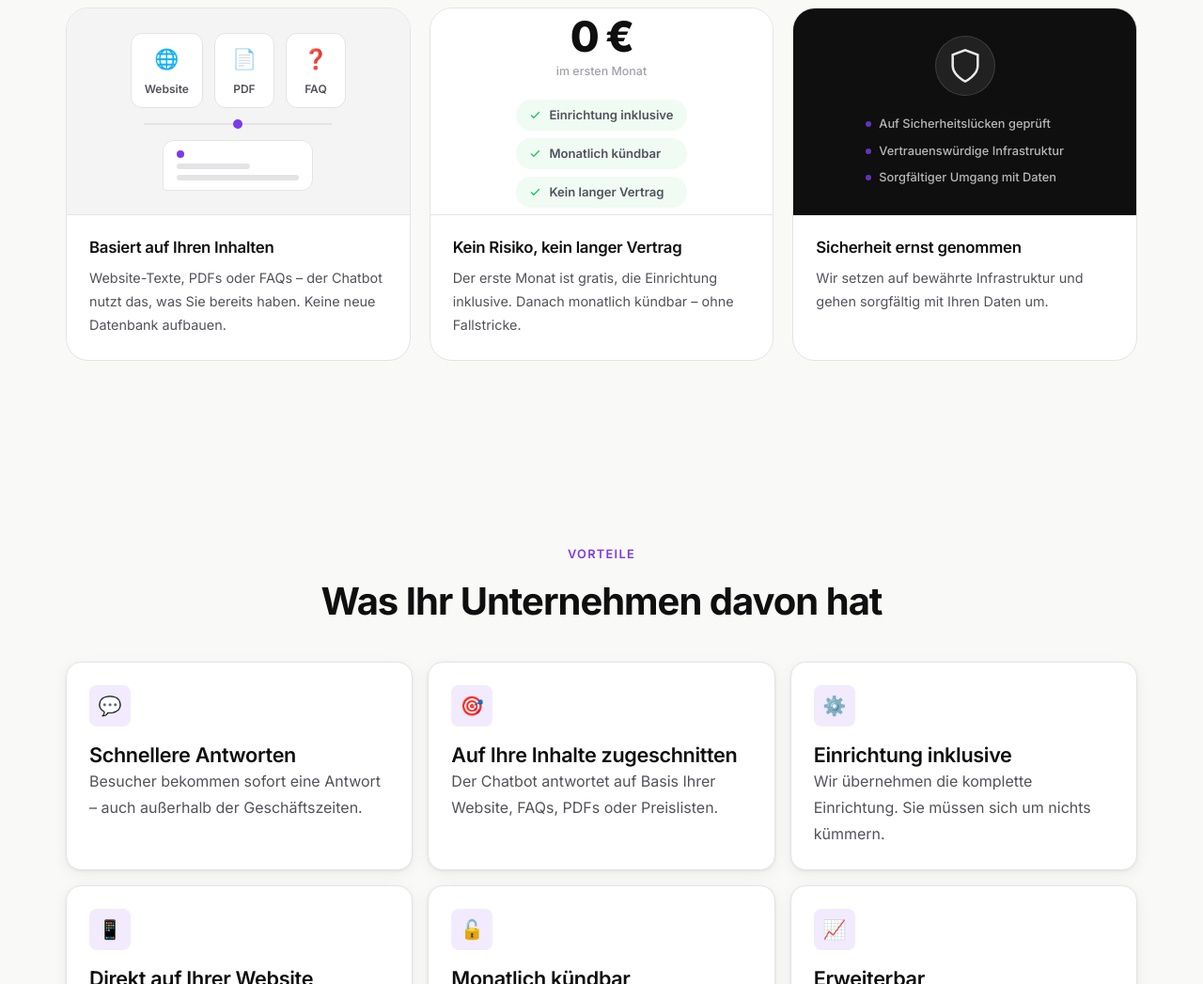
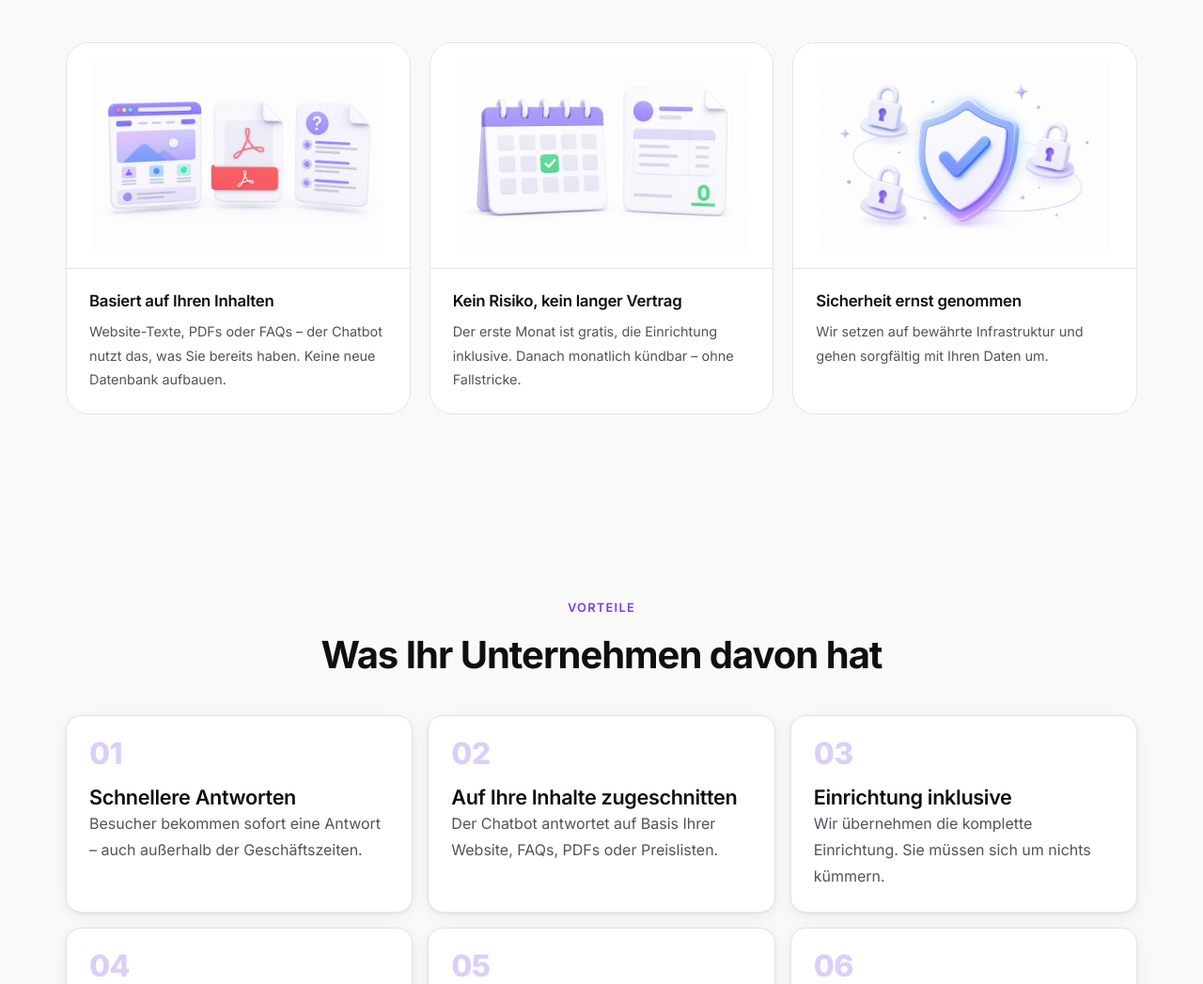
Before and after one commit to dominikzeiner07-cell/zeinersystems-website.new, a plain HTML site: page index.html in a window 1280 px wide. Shown: the part 1113-2160 px from the top of the page at 94% size. Drawn offline with Linux system fonts and the light colour scheme.

Commit message:
new stuff

```diff
--- a/css/style.css
+++ b/css/style.css
@@ -178,6 +178,19 @@ section { padding: var(--sp-16) 0; }
 }
 .card-icon.accent { background: rgba(124,58,237,.1); }
 
+.feat-num {
+  font-size: 2rem;
+  font-weight: 800;
+  background: linear-gradient(135deg, #7c3aed 0%, #3b82f6 100%);
+  -webkit-background-clip: text;
+  -webkit-text-fill-color: transparent;
+  background-clip: text;
+  opacity: 0.25;
+  margin-bottom: var(--sp-4);
+  line-height: 1;
+  letter-spacing: -0.02em;
+}
+
 /* ── Navigation ───────────────────────────────────────────── */
 .nav {
   position: sticky;
@@ -316,11 +329,11 @@ section { padding: var(--sp-16) 0; }
     text-align: left;
   }
   .hero-text { flex: 1 1 0; min-width: 0; }
-  .hero-visual { flex: 0 0 46%; width: 46%; margin: 0; }
+  .hero-visual { flex: 0 0 42%; width: 42%; margin: 0; }
 }
 
 @media (min-width: 1200px) {
-  .hero-visual { flex: 0 0 48%; width: 48%; }
+  .hero-visual { flex: 0 0 44%; width: 44%; }
 }
 
 .hero-badge { margin-bottom: var(--sp-5); }
@@ -370,8 +383,24 @@ section { padding: var(--sp-16) 0; }
 /* Visual slot — swap out .chat-preview for a <video> or <img> when ready */
 .hero-visual {
   width: 100%;
-  max-width: 560px;
+  max-width: 480px;
   margin: 0 auto;
+}
+
+.hero-video-wrap {
+  border-radius: var(--radius-xl);
+  overflow: hidden;
+  box-shadow: inset 0 0 0 6px white, 0 8px 40px rgba(0,0,0,.04), 0 1px 4px rgba(0,0,0,.02);
+  border: 1px solid rgba(0,0,0,.06);
+  background: var(--white);
+  aspect-ratio: 3 / 4;
+  line-height: 0;
+}
+.hero-video-wrap video {
+  width: 100%;
+  height: 100%;
+  object-fit: cover;
+  display: block;
 }
 
 .chat-preview {
@@ -497,17 +526,22 @@ section { padding: var(--sp-16) 0; }
 
 /* Visual area — same height on all cards */
 .highlight-visual {
-  height: 200px;
-  background: var(--gray-50);
-  display: flex;
-  flex-direction: column;
+  height: 220px;
+  background: var(--white);
+  display: flex;
   align-items: center;
   justify-content: center;
-  gap: var(--sp-4);
-  padding: var(--sp-6);
+  padding: var(--sp-4);
   border-bottom: 1px solid var(--gray-100);
-}
-@media (min-width: 768px) { .highlight-visual { height: 220px; } }
+  overflow: hidden;
+}
+@media (min-width: 768px) { .highlight-visual { height: 240px; } }
+
+.highlight-card-img {
+  width: 100%;
+  height: 100%;
+  object-fit: contain;
+}
 
 .highlight-body {
   padding: var(--sp-6);
--- a/index.html
+++ b/index.html
@@ -100,14 +100,15 @@
 
           <!-- Right: Visual -->
           <div class="hero-visual" aria-hidden="true">
+            <div class="hero-video-wrap">
               <video
                 src="assets/animation-prototyp.MOV"
                 autoplay
                 loop
                 muted
                 playsinline
-              style="width:100%; border-radius: var(--radius-xl); display:block;"
               ></video>
+            </div>
           </div>
 
         </div>
@@ -132,28 +133,8 @@
 
           <!-- Card 1: Ihre Inhalte -->
           <div class="highlight-card">
-            <div class="highlight-visual hl-visual-content" aria-hidden="true">
-              <div class="hl-sources">
-                <div class="hl-source-item">
-                  <span>🌐</span><span>Website</span>
-                </div>
-                <div class="hl-source-item">
-                  <span>📄</span><span>PDF</span>
-                </div>
-                <div class="hl-source-item">
-                  <span>❓</span><span>FAQ</span>
-                </div>
-              </div>
-              <div class="hl-arrow-row">
-                <div class="hl-arrow-line"></div>
-                <div class="hl-arrow-dot"></div>
-                <div class="hl-arrow-line"></div>
-              </div>
-              <div class="hl-chat-bubble">
-                <div class="hl-chat-dot"></div>
-                <div class="hl-chat-line short"></div>
-                <div class="hl-chat-line"></div>
-              </div>
+            <div class="highlight-visual" aria-hidden="true">
+              <img src="assets/card1HP.png" alt="" class="highlight-card-img" />
             </div>
             <div class="highlight-body">
               <h3>Basiert auf Ihren Inhalten</h3>
@@ -163,25 +144,8 @@
 
           <!-- Card 2: Kein Risiko -->
           <div class="highlight-card">
-            <div class="highlight-visual hl-visual-risk" aria-hidden="true">
-              <div class="hl-risk-price">
-                <span class="hl-risk-zero">0 €</span>
-                <span class="hl-risk-label">im ersten Monat</span>
-              </div>
-              <div class="hl-risk-items">
-                <div class="hl-risk-item">
-                  <svg width="13" height="13" viewBox="0 0 24 24" fill="none" stroke="#22c55e" stroke-width="2.5"><polyline points="20 6 9 17 4 12"></polyline></svg>
-                  Einrichtung inklusive
-                </div>
-                <div class="hl-risk-item">
-                  <svg width="13" height="13" viewBox="0 0 24 24" fill="none" stroke="#22c55e" stroke-width="2.5"><polyline points="20 6 9 17 4 12"></polyline></svg>
-                  Monatlich kündbar
-                </div>
-                <div class="hl-risk-item">
-                  <svg width="13" height="13" viewBox="0 0 24 24" fill="none" stroke="#22c55e" stroke-width="2.5"><polyline points="20 6 9 17 4 12"></polyline></svg>
-                  Kein langer Vertrag
-                </div>
-              </div>
+            <div class="highlight-visual" aria-hidden="true">
+              <img src="assets/card2HP.png" alt="" class="highlight-card-img" />
             </div>
             <div class="highlight-body">
               <h3>Kein Risiko, kein langer Vertrag</h3>
@@ -191,24 +155,8 @@
 
           <!-- Card 3: Sicherheit -->
           <div class="highlight-card">
-            <div class="highlight-visual hl-visual-security" aria-hidden="true">
-              <div class="hl-shield">
-                <svg width="40" height="40" viewBox="0 0 24 24" fill="none" stroke="rgba(255,255,255,0.9)" stroke-width="1.5"><path d="M12 22s8-4 8-10V5l-8-3-8 3v7c0 6 8 10 8 10z"/></svg>
-              </div>
-              <div class="hl-security-checks">
-                <div class="hl-security-item">
-                  <div class="hl-security-dot"></div>
-                  Auf Sicherheitslücken geprüft
-                </div>
-                <div class="hl-security-item">
-                  <div class="hl-security-dot"></div>
-                  Vertrauenswürdige Infrastruktur
-                </div>
-                <div class="hl-security-item">
-                  <div class="hl-security-dot"></div>
-                  Sorgfältiger Umgang mit Daten
-                </div>
-              </div>
+            <div class="highlight-visual" aria-hidden="true">
+              <img src="assets/card3HP.png" alt="" class="highlight-card-img" />
             </div>
             <div class="highlight-body">
               <h3>Sicherheit ernst genommen</h3>
@@ -230,32 +178,32 @@
 
         <div class="features-grid">
           <div class="card">
-            <div class="card-icon accent">💬</div>
+            <div class="feat-num">01</div>
             <h3>Schnellere Antworten</h3>
             <p>Besucher bekommen sofort eine Antwort – auch außerhalb der Geschäftszeiten.</p>
           </div>
           <div class="card">
-            <div class="card-icon accent">🎯</div>
+            <div class="feat-num">02</div>
             <h3>Auf Ihre Inhalte zugeschnitten</h3>
             <p>Der Chatbot antwortet auf Basis Ihrer Website, FAQs, PDFs oder Preislisten.</p>
           </div>
           <div class="card">
-            <div class="card-icon accent">⚙️</div>
+            <div class="feat-num">03</div>
             <h3>Einrichtung inklusive</h3>
             <p>Wir übernehmen die komplette Einrichtung. Sie müssen sich um nichts kümmern.</p>
           </div>
           <div class="card">
-            <div class="card-icon accent">📱</div>
+            <div class="feat-num">04</div>
             <h3>Direkt auf Ihrer Website</h3>
             <p>Das Widget wird sauber in Ihre bestehende Website eingebunden – optisch anpassbar.</p>
           </div>
           <div class="card">
-            <div class="card-icon accent">🔓</div>
+            <div class="feat-num">05</div>
             <h3>Monatlich kündbar</h3>
             <p>Kein langfristiger Vertrag. Flexibel bleiben, solange Sie möchten.</p>
           </div>
           <div class="card">
-            <div class="card-icon accent">📈</div>
+            <div class="feat-num">06</div>
             <h3>Erweiterbar</h3>
             <p>Inhalte können jederzeit ergänzt oder optimiert werden. Der Chatbot wächst mit.</p>
           </div>
@@ -285,8 +233,8 @@
             <button class="ps-step active" data-step="1" role="listitem" aria-pressed="true">
               <span class="ps-num">01</span>
               <div class="ps-step-body">
-                <span class="ps-step-title">Gespräch & Planung</span>
-                <p class="ps-step-desc">Kurzes Erstgespräch: Wir klären Ziele, typische Kundenfragen und welches Paket passt. Kein technisches Vorwissen nötig.</p>
+                <span class="ps-step-title">Demo anfordern</span>
+                <p class="ps-step-desc">Schicken Sie uns einfach Ihre Website-URL – wir erstellen eine erste Demo. Auf Wunsch auch mit einem kurzen persönlichen Online-Gespräch.</p>
               </div>
             </button>
 
@@ -343,7 +291,7 @@
                   </div>
                 </div>
               </div>
-              <div class="ps-vis-label">Erstgespräch</div>
+              <div class="ps-vis-label">Demo wird erstellt</div>
             </div>
 
             <!-- Visual 2: Inhalte -->
```
Also changed, not shown: leistungen.html (+1 -1 lines), assets/card1HP.png (added), assets/card2HP.png (added), assets/card3HP.png (added), 3 other files. Lines whose indentation alone changed are shown as unchanged.
